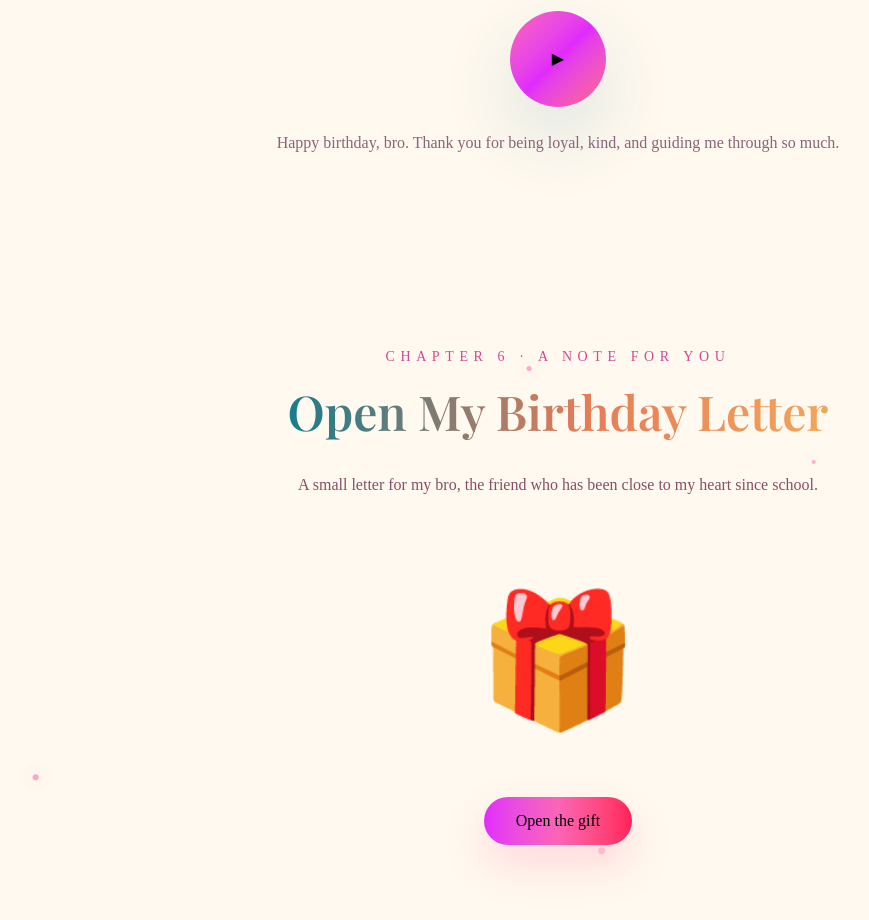
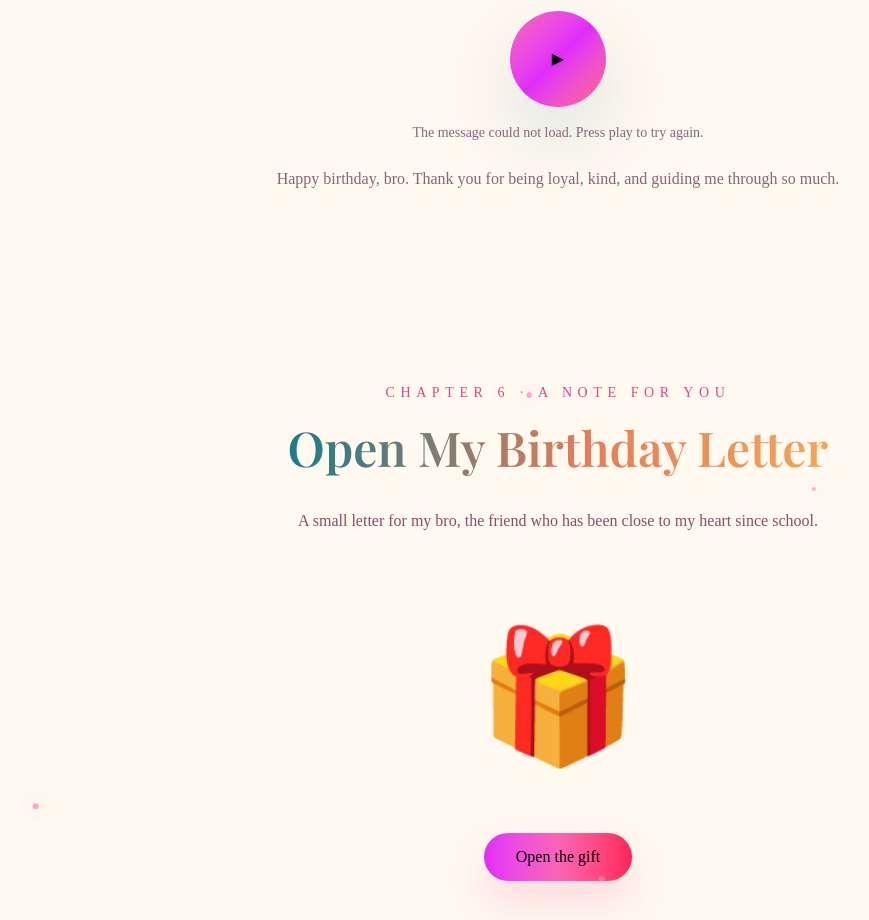
Before and after one commit to harish9710100485/friend-birthday-wish-site, a Next.js app in the folder birthday-wishes-site-main/: page / in a window 1280 px wide. Shown: the part 5680-6600 px from the top of the page, without its empty margins (82-951 px from the left). Built offline with nearby package versions, Linux system fonts and the light colour scheme; no server answers.

Commit message:
Audio message added

```diff
--- a/birthday-wishes-site-main/components/BossBattle.tsx
+++ b/birthday-wishes-site-main/components/BossBattle.tsx
@@ -97,12 +97,15 @@ export default function BossBattle(){
           <div className="mt-6 flex justify-center gap-2 text-xl" aria-label={`${playerHealth} lives remaining`}>
             {Array.from({ length: MAX_PLAYER_HEALTH }, (_, index) => <span key={index} className={index < playerHealth ? 'text-[#D64B4B]' : 'text-[#62494A]'}>◆</span>)}
           </div>
+          <p className="mt-3 text-xs uppercase tracking-[0.18em] text-[#D8C8B5]">Your resolve: {playerHealth}/{MAX_PLAYER_HEALTH} · the warden strikes every 1.8 seconds</p>
+          <p className="mt-3 text-sm text-[#E7B56A]">Choose a technique, then use Strike for a quick hit or Charged Strike for more damage and a longer cooldown.</p>
           {!won && !lost && (
             <div className="mt-8 flex flex-wrap justify-center gap-3">
               <button className="battle-button" disabled={cooldown} onClick={() => strike(TECHNIQUES[activeTechnique].damage)}>{attackLabel}</button>
               <button className="battle-button battle-button-heavy" disabled={cooldown} onClick={() => strike(TECHNIQUES[activeTechnique].damage + 10)}>{chargedAttackLabel}</button>
             </div>
           )}
+          {!won && !lost && cooldown && <p className="mt-4 text-xs uppercase tracking-[0.2em] text-[#D64B4B]">Recovering...</p>}
           {(won || lost) && <p className="mt-8 text-lg text-[#F7E8C8]">{won ? victory : defeat}</p>}
           {lost && <button className="battle-button mt-6" onClick={restart}>Rise again</button>}
         </div>
--- a/birthday-wishes-site-main/components/VoiceMessage.tsx
+++ b/birthday-wishes-site-main/components/VoiceMessage.tsx
@@ -10,18 +10,38 @@ const { chapter, title, intro, caption, audioSrc } = content.voice
 export default function VoiceMessage(){
   const howl = useRef<Howl | null>(null)
   const [playing, setPlaying] = useState(false)
+  const [loading, setLoading] = useState(true)
+  const [error, setError] = useState(false)
   const { duckAmbient, restoreAmbient } = useInteractive()
 
   useEffect(() => {
     howl.current = new Howl({
       src: [withBasePath(audioSrc)],
+      html5: true,
+      onload: () => {
+        setLoading(false)
+        setError(false)
+      },
+      onplay: () => {
+        setLoading(false)
+        setPlaying(true)
+      },
       onend: () => {
         setPlaying(false)
         restoreAmbient()
       },
+      onloaderror: () => {
+        setLoading(false)
+        setError(true)
+      },
+      onplayerror: () => {
+        setLoading(false)
+        setError(true)
+        restoreAmbient()
+      },
     })
     return () => { howl.current?.unload() }
-  }, [])
+  }, [restoreAmbient])
 
   function toggle(){
     if (!howl.current) return
@@ -30,9 +50,11 @@ export default function VoiceMessage(){
       setPlaying(false)
       restoreAmbient()
     } else {
+      setError(false)
+      setLoading(true)
       duckAmbient()
+      howl.current.load()
       howl.current.play()
-      setPlaying(true)
     }
   }
 
@@ -44,10 +66,15 @@ export default function VoiceMessage(){
         <p className="mx-auto mb-8 max-w-md text-[#6B2247]/80">{intro}</p>
         <button
           onClick={toggle}
-          className="mx-auto flex h-24 w-24 items-center justify-center rounded-full bg-gradient-to-br from-pink-400 via-fuchsia-500 to-rose-400 text-3xl text-black shadow-glow transition hover:scale-105"
+          disabled={loading}
+          aria-label={loading ? 'Loading message' : playing ? 'Pause message' : 'Play message'}
+          className="mx-auto flex h-24 w-24 items-center justify-center rounded-full bg-gradient-to-br from-pink-400 via-fuchsia-500 to-rose-400 text-3xl text-black shadow-glow transition hover:scale-105 disabled:cursor-wait disabled:opacity-60"
         >
-          {playing ? '❚❚' : '▶'}
+          {loading ? '…' : playing ? '❚❚' : '▶'}
         </button>
+        <p className="mt-4 text-sm text-[#8A6478]">
+          {error ? 'The message could not load. Press play to try again.' : loading ? 'Loading your message…' : playing ? 'Playing your message' : 'Press play to hear your message'}
+        </p>
         <p className="mt-6 text-[#8A6478]">{caption}</p>
       </div>
     </section>
```
